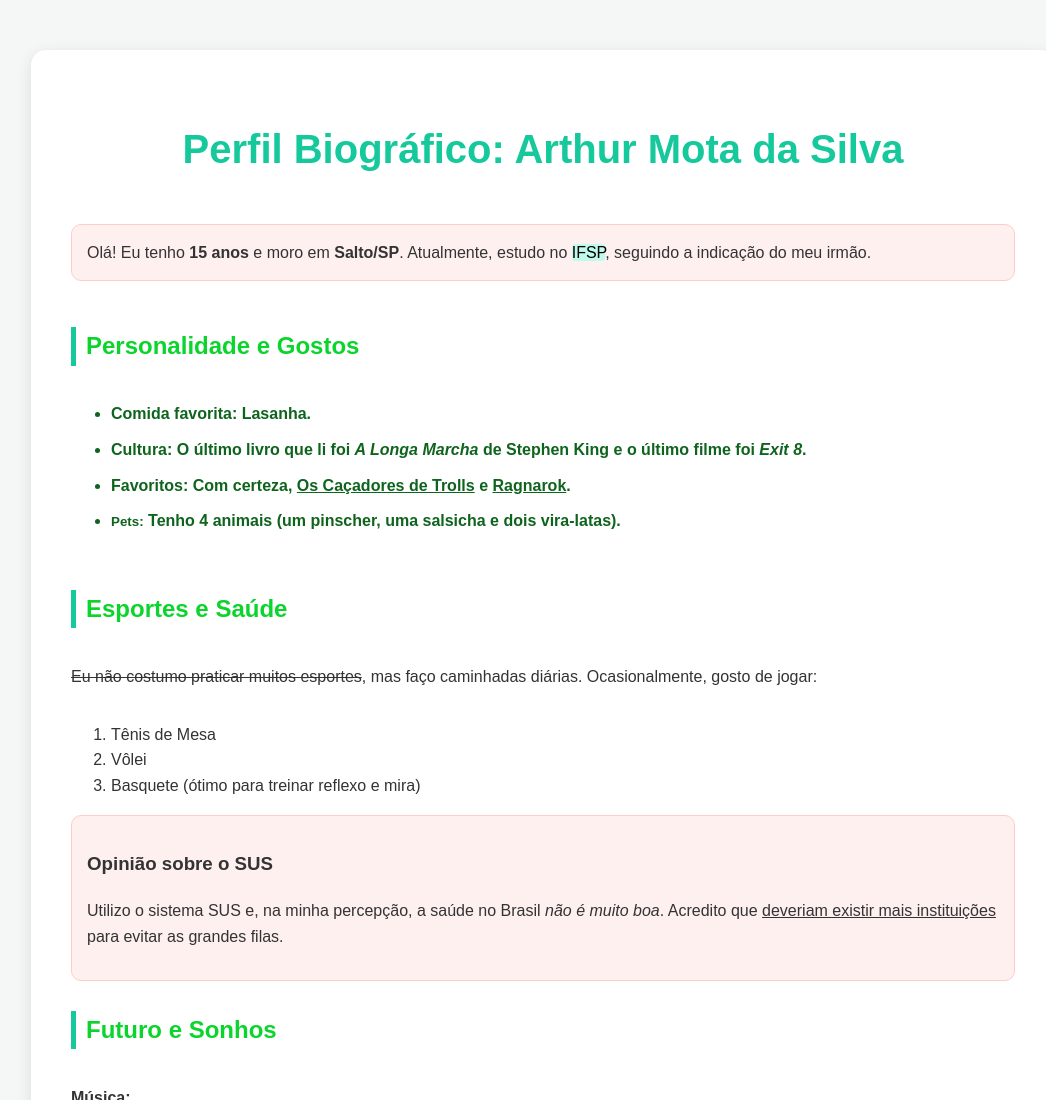
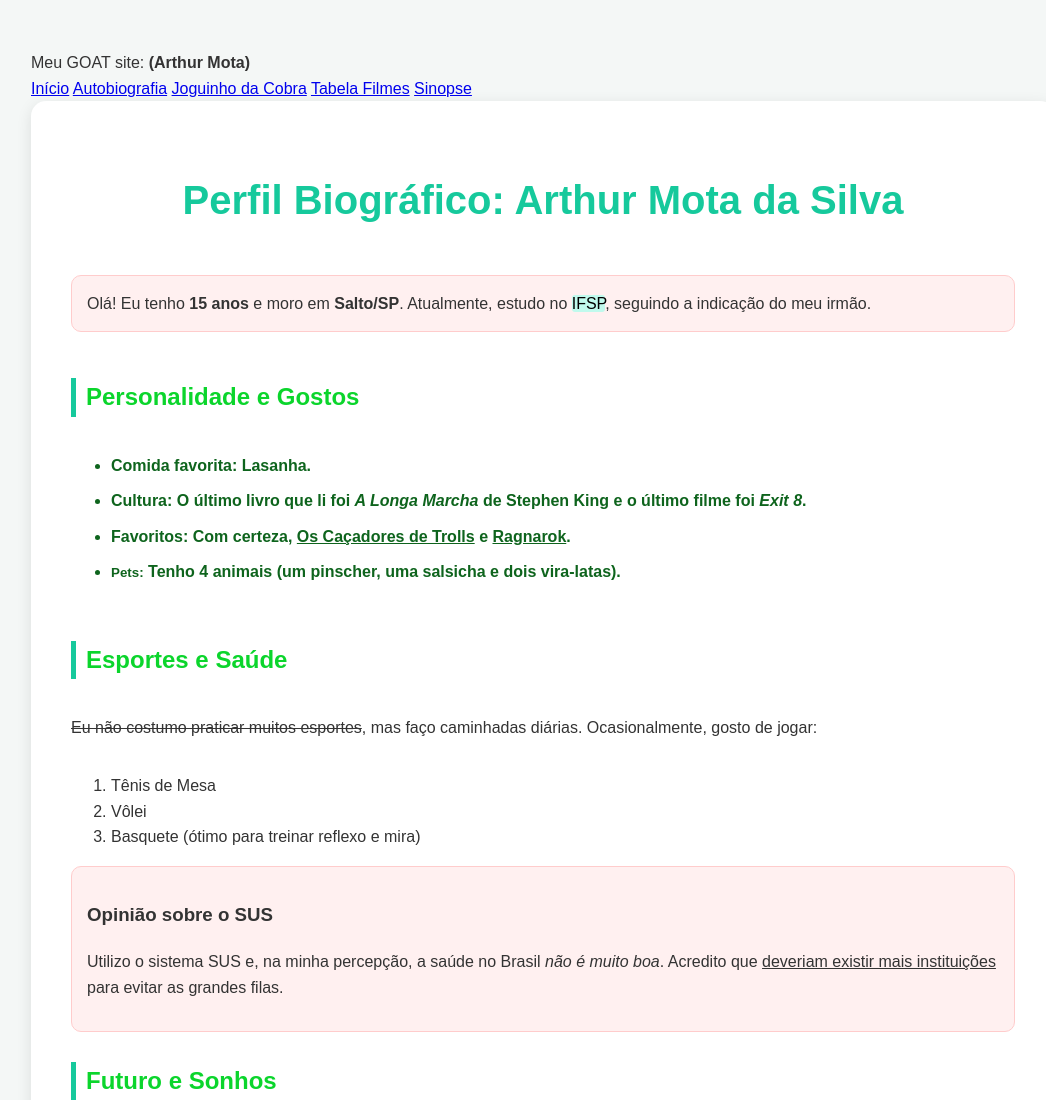
Before and after one commit to kiwik03-star/linkAutoBiogr-fia, a plain HTML site: page index.html in a window 1280 px wide. Shown: the top 1100 px of the page, without its empty margins (97-1143 px from the left). Drawn offline with Linux system fonts and the light colour scheme.

Commit message:
Update index.html

```diff
--- a/index.html
+++ b/index.html
@@ -60,7 +60,16 @@
     </style>
 </head>
 <body>
-
+<header class="header">
+    <div class="logo">Meu GOAT site: <b>(Arthur Mota)</b></div>
+    <nav class="nav">
+      <a href="https://kiwik03-star.github.io/SEU-LINK-PRINCIPAL/">Início</a>
+      <a href="#">Autobiografia</a>
+      <a href="https://kiwik03-star.github.io/linkMySnakeGame/">Joguinho da Cobra</a>
+      <a href="https://kiwik03-star.github.io/MinhaTabela_Filmes/">Tabela Filmes</a>
+      <a href="https://kiwik03-star.github.io/MinhaSinopse/">Sinopse</a>
+    </nav>
+</header>
 <div class="container">
     <h1>Perfil Biográfico: Arthur Mota da Silva</h1>
 
```
